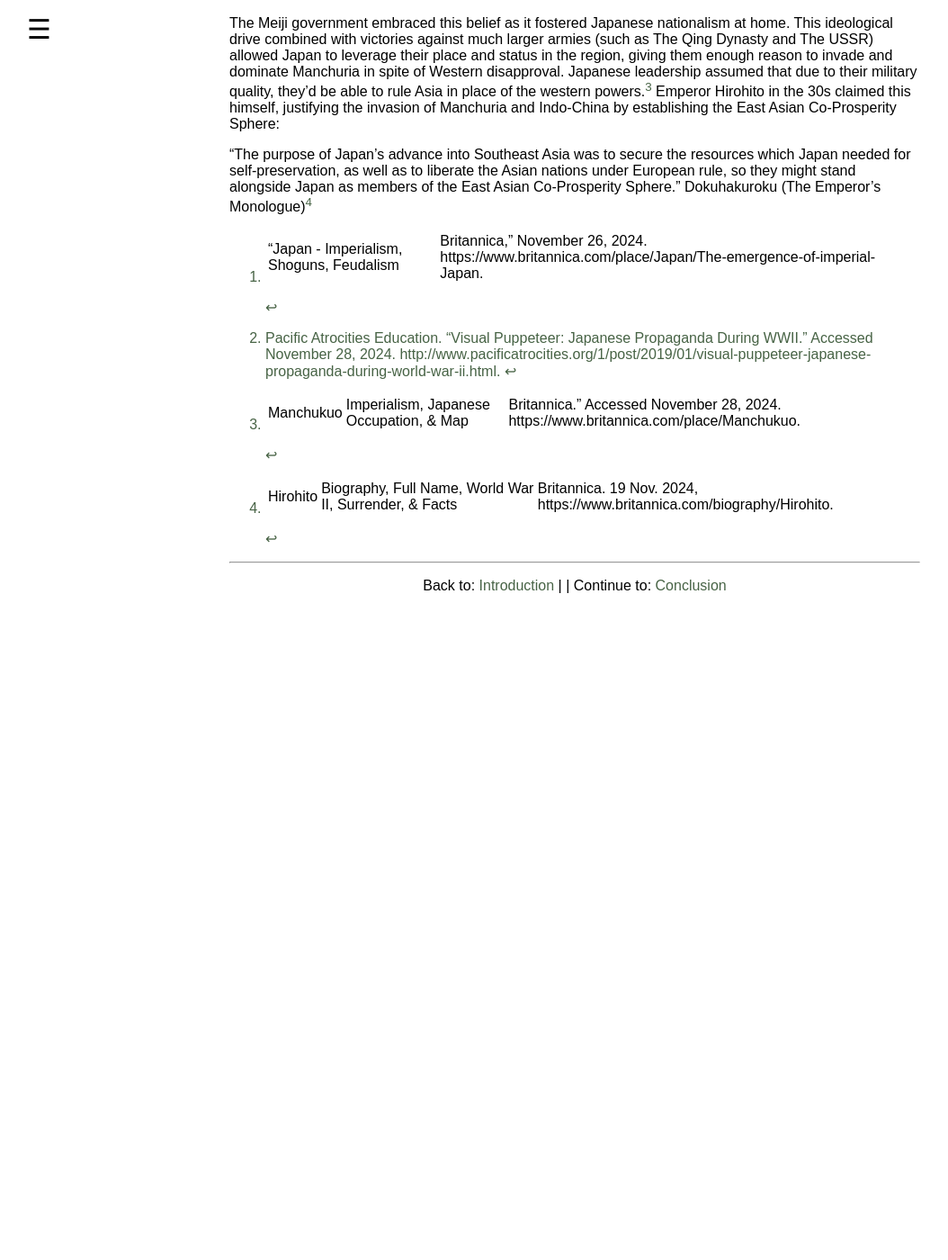
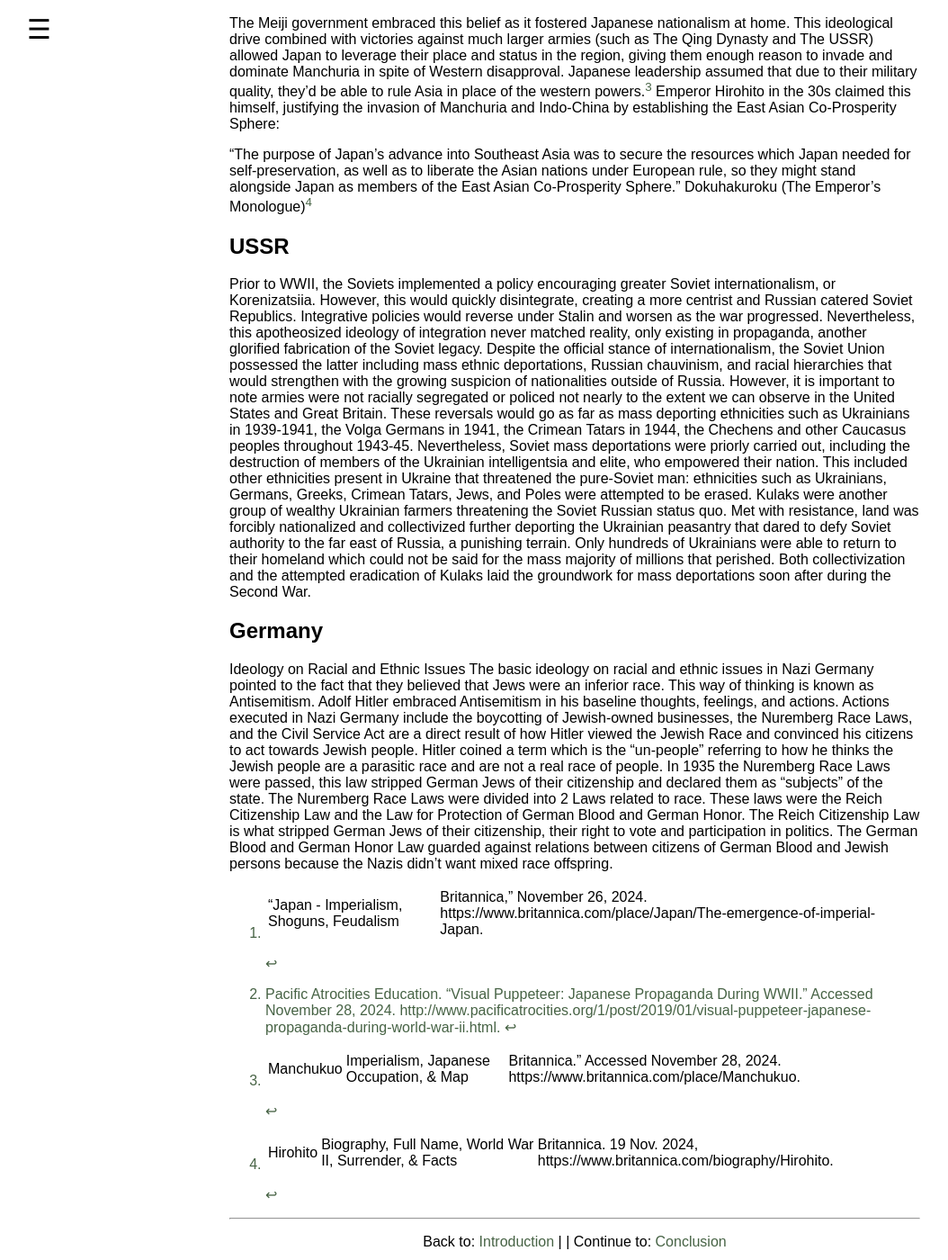
Before and after one commit to tshah93/ShahTanviAMH3931, a Jekyll site: the page built from 002_analysis.md, in a window 1280 px wide and 1400 px high, scrolled down 1411 px. Shown: the whole window at 90% size, without its empty margins (1-1055 px from the left). Built offline with Jekyll 4.4.1, drawn with Linux system fonts in a browser that asks for light colours; before the commit the page ends 2187 px from its top, so only the background shows below that.

Commit message:
Update 002_analysis.md

```diff
--- a/002_analysis.md
+++ b/002_analysis.md
@@ -25,6 +25,16 @@ The Meiji government embraced this belief as it fostered Japanese nationalism at
 Dokuhakuroku (The Emperor’s Monologue)[^4]
 
 
+## USSR
+Prior to WWII, the Soviets implemented a policy encouraging greater Soviet internationalism, or Korenizatsiia. However, this would quickly disintegrate, creating a more centrist and Russian catered Soviet Republics. Integrative policies would reverse under Stalin and worsen as the war progressed. Nevertheless, this apotheosized ideology of integration never matched reality, only existing in propaganda, another glorified fabrication of the Soviet legacy. Despite the official stance of internationalism, the Soviet Union possessed the latter including mass ethnic deportations, Russian chauvinism, and racial hierarchies that would strengthen with the growing suspicion of nationalities outside of Russia. However, it is important to note armies were not racially segregated or policed not nearly to the extent we can observe in the United States and Great Britain.
+These reversals would go as far as mass deporting ethnicities such as Ukrainians in 1939-1941, the Volga Germans in 1941, the Crimean Tatars in 1944, the Chechens and other Caucasus peoples throughout 1943-45.
+Nevertheless, Soviet mass deportations were priorly carried out, including the destruction of members of the Ukrainian intelligentsia and elite, who empowered their nation. This included other ethnicities present in Ukraine that threatened the pure-Soviet man: ethnicities such as Ukrainians, Germans, Greeks, Crimean Tatars, Jews, and Poles were attempted to be erased. Kulaks were another group of wealthy Ukrainian farmers threatening the Soviet Russian status quo. Met with resistance, land was forcibly nationalized and collectivized further deporting the Ukrainian peasantry that dared to defy Soviet authority to the far east of Russia, a punishing terrain. Only hundreds of Ukrainians were able to return to their homeland which could not be said for the mass majority of millions that perished. Both collectivization and the attempted eradication of Kulaks laid the groundwork for mass deportations soon after during the Second War.
+
+
+## Germany
+Ideology on Racial and Ethnic Issues
+The basic ideology on racial and ethnic issues in Nazi Germany pointed to the fact that they believed that Jews were an inferior race. This way of thinking is known as Antisemitism. Adolf Hitler embraced Antisemitism in his baseline thoughts, feelings, and actions. Actions executed in Nazi Germany include the boycotting of Jewish-owned businesses, the Nuremberg Race Laws, and the Civil Service Act are a direct result of how Hitler viewed the Jewish Race and convinced his citizens to act towards Jewish people.
+Hitler coined a term which is the “un-people” referring to how he thinks the Jewish people are a parasitic race and are not a real race of people. In 1935 the Nuremberg Race Laws were passed, this law stripped German Jews of their citizenship and declared them as “subjects” of the state. The Nuremberg Race Laws were divided into 2 Laws related to race. These laws were the Reich Citizenship Law and the Law for Protection of German Blood and German Honor. The Reich Citizenship Law is what stripped German Jews of their citizenship, their right to vote and participation in politics. The German Blood and German Honor Law guarded against relations between citizens of German Blood and Jewish persons because the Nazis didn’t want mixed race offspring.
 
 [^1]:“Japan - Imperialism, Shoguns, Feudalism | Britannica,” November 26, 2024. https://www.britannica.com/place/Japan/The-emergence-of-imperial-Japan.
 [^2]:Pacific Atrocities Education. “Visual Puppeteer: Japanese Propaganda During WWII.” Accessed November 28, 2024. http://www.pacificatrocities.org/1/post/2019/01/visual-puppeteer-japanese-propaganda-during-world-war-ii.html.
```
